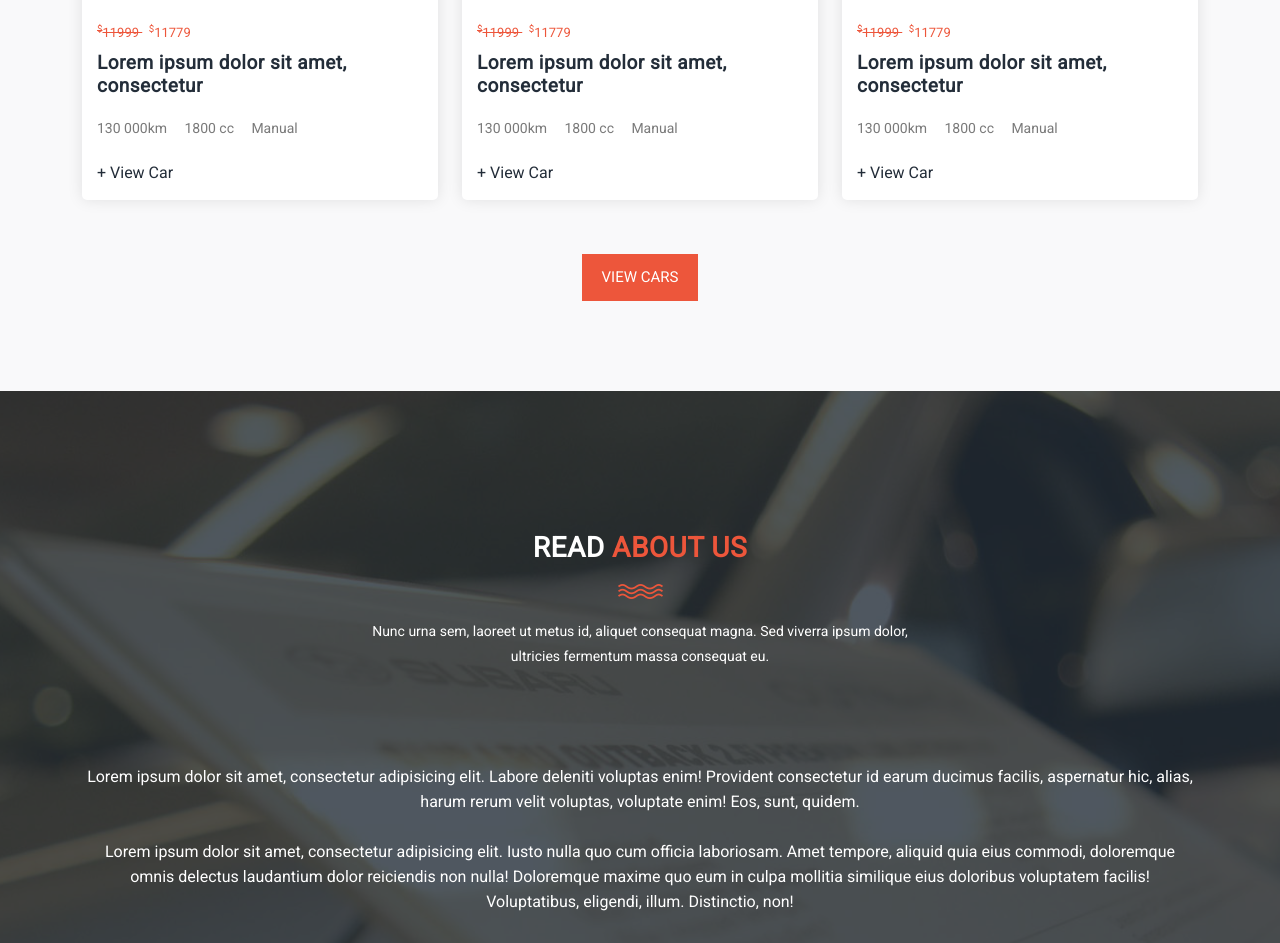
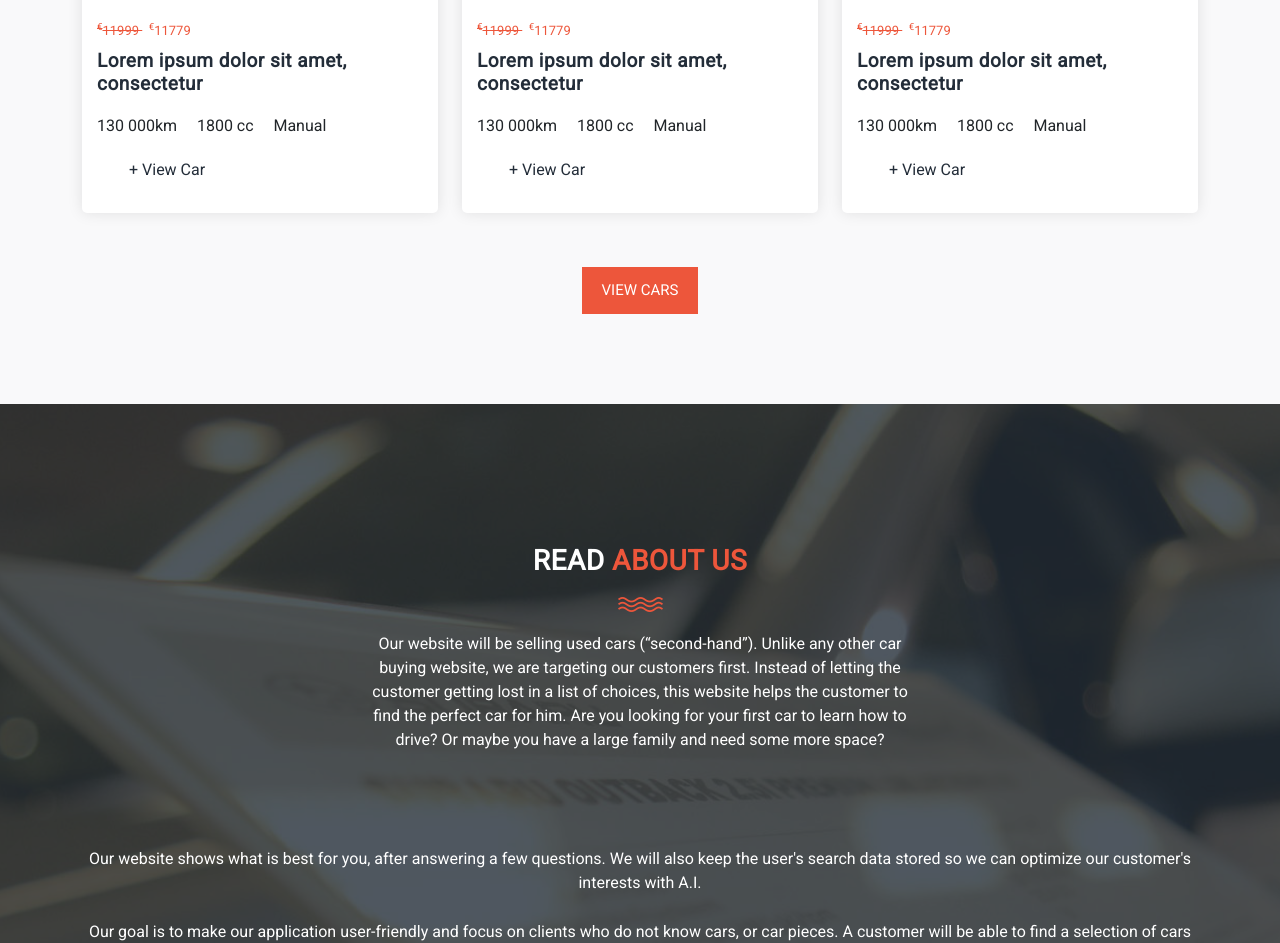
Before and after one commit to EHB-TI/web-app-acces-denied, a React (Create React App) app: page / in a window 1280 px wide. Shown: the part 1489-2432 px from the top of the page. Built offline with nearby package versions, Linux system fonts and the light colour scheme; no server answers; sample sign-in values are in the browser's storage.

Commit message:
Home and error page

```diff
--- a/src/components/Dashboard.js
+++ b/src/components/Dashboard.js
@@ -17,7 +17,7 @@ function Dashboard(){
           </video>
           <div className="video-overlay header-text">
             <div className="caption">
-              <h6>Lorem ipsum dolor sit amet</h6>
+              <h6>Anas Benather</h6>
               <h2>Best <em>car dealer</em> in town!</h2>
               <div className="main-button">
                 <a href="contact-us">Contact Us</a>
@@ -46,7 +46,7 @@ function Dashboard(){
                   </div>
                   <div className="down-content">
                     <span>
-                      <del><sup>$</sup>11999 </del> &nbsp; <sup>$</sup>11779
+                      <del><sup>€</sup>11999 </del> &nbsp; <sup>€</sup>11779
                     </span>
                     <h4>Lorem ipsum dolor sit amet, consectetur</h4>
                     <p>
@@ -67,7 +67,7 @@ function Dashboard(){
                   </div>
                   <div className="down-content">
                     <span>
-                      <del><sup>$</sup>11999 </del> &nbsp; <sup>$</sup>11779
+                      <del><sup>€</sup>11999 </del> &nbsp; <sup>€</sup>11779
                     </span>
                     <h4>Lorem ipsum dolor sit amet, consectetur</h4>
                     <p>
@@ -88,7 +88,7 @@ function Dashboard(){
                   </div>
                   <div className="down-content">
                     <span>
-                      <del><sup>$</sup>11999 </del> &nbsp; <sup>$</sup>11779
+                      <del><sup>€</sup>11999 </del> &nbsp; <sup>€</sup>11779
                     </span>
                     <h4>Lorem ipsum dolor sit amet, consectetur</h4>
                     <p>
@@ -105,7 +105,7 @@ function Dashboard(){
             </div>
             <br />
             <div className="main-button text-center">
-              <a href="cars.html">View Cars</a>
+              <a href="/announcements">View Cars</a>
             </div>
           </div>
         </section>
@@ -117,15 +117,17 @@ function Dashboard(){
                 <div className="section-heading dark-bg">
                   <h2>Read <em>About Us</em></h2>
                   <img src="assets/images/line-dec.png" alt="" />
-                  <p>Nunc urna sem, laoreet ut metus id, aliquet consequat magna. Sed viverra ipsum dolor, ultricies fermentum massa consequat eu.</p>
+                  <p>Our website will be selling used cars (“second-hand”). Unlike any other car buying website, we are targeting our customers first. Instead of letting the customer getting lost in a list of choices, this website helps the customer to find the perfect car for him. Are you looking for your first car to learn how to drive? Or maybe you have a large family and need some more space?
+
+                  </p>
                 </div>
               </div>
             </div>
             <div className="row">
               <div className="col-lg-12">
                 <div className="cta-content text-center">
-                  <p>Lorem ipsum dolor sit amet, consectetur adipisicing elit. Labore deleniti voluptas enim! Provident consectetur id earum ducimus facilis, aspernatur hic, alias, harum rerum velit voluptas, voluptate enim! Eos, sunt, quidem.</p>
-                  <p>Lorem ipsum dolor sit amet, consectetur adipisicing elit. Iusto nulla quo cum officia laboriosam. Amet tempore, aliquid quia eius commodi, doloremque omnis delectus laudantium dolor reiciendis non nulla! Doloremque maxime quo eum in culpa mollitia similique eius doloribus voluptatem facilis! Voluptatibus, eligendi, illum. Distinctio, non!</p>
+                  <p>Our website shows what is best for you, after answering a few questions. We will also keep the user's search data stored so we can optimize our customer's interests with A.I.</p>
+                  <p>Our goal is to make our application user-friendly and focus on clients who do not know cars, or car pieces. A customer will be able to find a selection of cars that match what he is looking for, without getting lost in a large assortment of cars. A seller will be able to sell a car or car parts and pieces.</p>
                 </div>
               </div>
             </div>
@@ -194,7 +196,7 @@ function Dashboard(){
               <div className="col-lg-10 offset-lg-1">
                 <div className="cta-content">
                   <h2>Send us a <em>message</em></h2>
-                  <p>Ut consectetur, metus sit amet aliquet placerat, enim est ultricies ligula, sit amet dapibus odio augue eget libero. Morbi tempus mauris a nisi luctus imperdiet.</p>
+                  <p>If you have any question about our services, do not hesitate to send us</p>
                   <div className="main-button">
                     <a href="contact-us">Contact us</a>
                   </div>
--- a/src/components/PageNotFound.js
+++ b/src/components/PageNotFound.js
@@ -1,23 +1,29 @@
 import React from 'react'
 import { Link } from 'react-router-dom'
 import { Card } from "react-bootstrap"
+import '../layout/PageNotFound.css'
+import 'bootstrap/dist/css/bootstrap.min.css';
+
 
 function PageNotFound() {
     return (
-        <div className="App">
-            <Card>
-                <Card.Body>
-                <h2 className="text-center mb-4">404 - Page not found</h2>
-
-                <div className="w-100 text-center mt-3">
-                    <Link to="/forgot-password">Are you searching for something specific? Do you need help?</Link>
-                </div>
-                </Card.Body>
-            </Card>
-            <div className="w-100 text-center mt-2">
-               <Link to="/signup">Go back to the homepage.</Link>
-            </div>
-        </div>
+        <div class="notFound">
+            <div class="error404">
+        <div class="container">
+<div class="row text-center">
+<div class="col-lg-6 offset-lg-3 col-sm-6 offset-sm-3 col-12 p-3 error-main">
+<div class="row">
+<div class="col-lg-8 col-12 col-sm-10 offset-lg-2 offset-sm-1">
+<h1 class="m-0">404</h1>
+<h6>Page not found</h6>
+<p>We could not find what you are looking for, please go back to our <span class="text-info"><a href="/">Home</a></span> page</p>
+</div>
+</div>
+</div>
+</div>
+</div>
+</div>
+</div>
     )
 }
 
--- a/src/layout/Dashboard.css
+++ b/src/layout/Dashboard.css
@@ -1,14 +1,6 @@
 @import url("https://fonts.googleapis.com/css?family=Poppins:100,100i,200,200i,300,300i,400,400i,500,500i,600,600i,700,700i,800,800i,900,900i");
 
-html, body, div, span, applet, object, iframe, h1, h2, h3, h4, h5, h6, p, blockquote, div
-pre, a, abbr, acronym, address, big, cite, code, del, dfn, em, font, img, ins, kbd, q,
-s, samp, small, strike, strong, sub, sup, tt, var, b, u, i, center, dl, dt, dd, ol, ul, li,
-figure, header, nav, section, article, aside, footer, figcaption {
-  margin: 0;
-  padding: 0;
-  border: 0;
-  outline: 0;
-}
+
 
 .clearfix:after {
   content: ".";
@@ -31,59 +23,19 @@ html[xmlns] .clearfix {
   height: 1%;
 }
 
-ul, li {
-  padding: 0;
-  margin: 0;
-  list-style: none;
-}
 
-header, nav, section, article, aside, footer, hgroup {
-  display: block;
-}
-
-* {
-  box-sizing: border-box;
-}
-
-html, body {
-  font-family: 'Poppins', sans-serif;
-  font-weight: 400;
-  background-color: #fff;
-  font-size: 16px;
-  -ms-text-size-adjust: 100%;
-  -webkit-font-smoothing: antialiased;
-  -moz-osx-font-smoothing: grayscale;
-}
 
 a {
   text-decoration: none !important;
 }
 
-h1, h2, h3, h4, h5, h6 {
-  margin-top: 0px;
-  margin-bottom: 0px;
-}
-
-ul {
-  margin-bottom: 0px;
-}
-
-p {
-  font-size: 14px;
-  line-height: 25px;
-  color: #7a7a7a;
-}
 
 /*
 ---------------------------------------------
 global styles
 ---------------------------------------------
 */
-html,
-body {
-  background: #fff;
-  font-family: 'Poppins', sans-serif;
-}
+
 
 ::selection {
   background: #ed563b;
--- /dev/null
+++ b/src/layout/PageNotFound.css
@@ -0,0 +1,22 @@
+
+    .error404{
+        margin:150px;
+        margin-bottom: 20rem;
+    }
+    .error-main{
+    background-color: #fff;
+    box-shadow: 0px 10px 10px -10px #5D6572;
+    }
+    .error-main h1{
+    font-weight: bold;
+    color: #444444;
+    font-size: 100px;
+    text-shadow: 2px 4px 5px #6E6E6E;
+    }
+    .error-main h6{
+    color: #42494F;
+    }
+    .error-main p{
+    color: #9897A0;
+    font-size: 14px;
+    }
```
